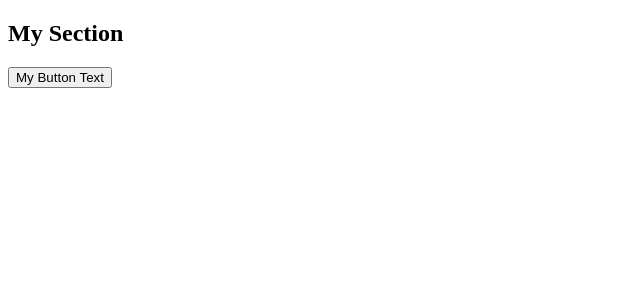
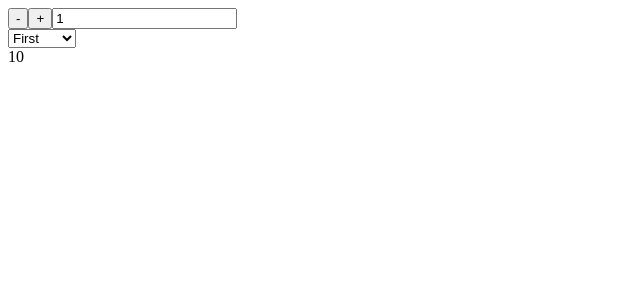
Before and after one commit to bagabobs/learn_react, a React (Create React App) app: page / in a window 1280 px wide. Shown: the top 300 px of the page, without its empty margins (0-640 px from the left). Built offline with nearby package versions, Linux system fonts and the light colour scheme.

Commit message:
done updating stateful context data. menarik juga ini

```diff
--- a/src/App.js
+++ b/src/App.js
@@ -1,11 +1,98 @@
-import './App.css';
+import {Fragment, useEffect, useReducer} from "react";
 
-function App() {
-  return (
-      <div>
-        Hello World
-      </div>
-  );
+const initialState = {
+    options: [
+        { id: 1, name: 'First', value: 10 },
+        { id: 2, name: 'Second', value: 50 },
+        { id: 3, name: 'Third', value: 200 }
+    ],
+    quantity: 1,
+    selected: 1
+};
+
+function reduceTotal(state) {
+    const option = state.options.find(option => option.id === state.selected);
+    return { ...state, total: state.quantity * option.value };
 }
 
-export default App;
+function reduceButtonStates(state) {
+    return {
+        ...state,
+        decrementDisabled: state.quantity === 0,
+        incrementDisabled: state.quantity === 10
+    };
+}
+
+function reducer(state, action) {
+    let newState;
+
+    switch(action.type) {
+        case 'init':
+            newState = reduceTotal(state);
+            return reduceButtonStates(newState);
+        case 'decrementQuantity':
+            newState = { ...state, quantity: state.quantity - 1 };
+            newState = reduceTotal(newState);
+            return reduceButtonStates(newState);
+        case 'incrementQuantity':
+            newState = { ...state, quantity: state.quantity + 1 };
+            newState = reduceTotal(newState);
+            return reduceButtonStates(newState);
+        case 'selectItem':
+            newState = { ...state, selected: Number(action.id) };
+            return reduceTotal(newState);
+        default:
+            return new Error(`${action.type} is not a valid action`);
+    }
+}
+
+export default function App() {
+    const [
+        {
+            options,
+            selected,
+            quantity,
+            total,
+            decrementDisabled,
+            incrementDisabled
+        },
+        dispatch
+    ] = useReducer(reducer, initialState);
+
+    useEffect(() => {
+        dispatch({ type: 'init' })
+    }, []);
+
+    return (
+        <Fragment>
+            <section>
+                <button
+                    disabled={ decrementDisabled }
+                    onClick={ () => dispatch({ type: 'decrementQuantity' }) }
+                >
+                    -
+                </button>
+                <button
+                    disabled={ incrementDisabled }
+                    onClick={ () => dispatch({ type: 'incrementQuantity'}) }
+                >
+                    +
+                </button>
+                <input readOnly value={ quantity } />
+            </section>
+            <section>
+                <select
+                    value={ selected }
+                    onChange={ e => dispatch({ type: 'selectItem', id: e.target.value }) }
+                >
+                    {options.map(o => (
+                        <option key={ o.id } value={ o.id }>
+                            { o.name }
+                        </option>
+                    ))}
+                </select>
+            </section>
+            <section>{ total }</section>
+        </Fragment>
+    );
+}
--- a/src/index.js
+++ b/src/index.js
@@ -3,10 +3,9 @@
 
 import MySection from "./MySection";
 import MyButton from "./MyButton";
+import App from "./App";
 
 render(
-    <MySection>
-        <MyButton>My Button Text</MyButton>
-    </MySection>,
+    <App/>,
     document.getElementById('root')
 );
```
